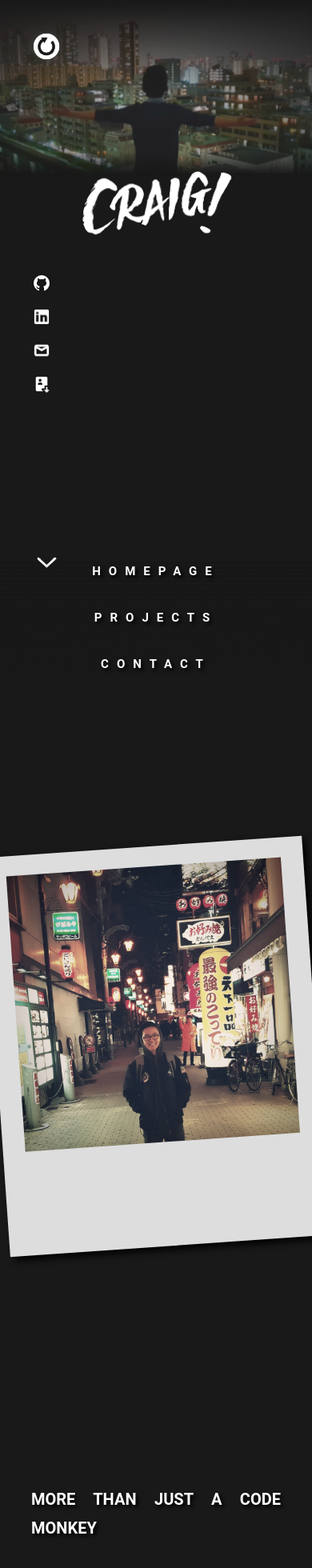
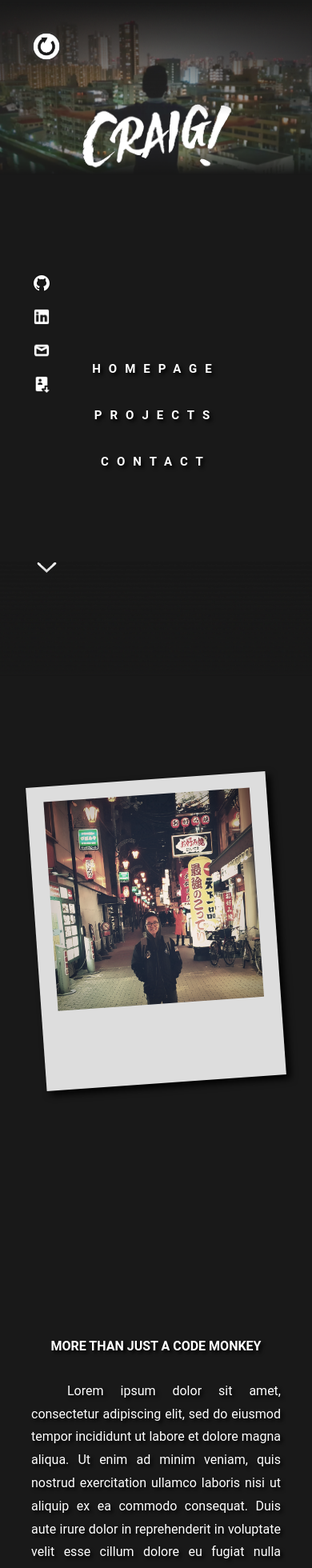
Before and after one commit to craigrusselltiu/website, a React (Create React App) app: page /#/ in a window 390 px wide. Shown: the top 1960 px of the page at 80% size. Built offline with nearby package versions, Linux system fonts and the light colour scheme.

Commit message:
Improve media queries and viewport transitions

```diff
--- a/src/index.css
+++ b/src/index.css
@@ -86,6 +86,7 @@ body {
   width: 100%;
   height: auto;
   text-align: center;
+  transition: all 0.2s;
 }
 
 /* Navbar and link bar */
@@ -101,10 +102,11 @@ body {
   animation-delay: 3s;
   animation-duration: 1s;
   animation-fill-mode: forwards;
+  transition: all 0.2s;
 }
 
 .linkbar {
-  position: absolute;
+  position: fixed;
   top: calc(50vh - 80px);
   left: 40px;
   width: 25px;
@@ -156,13 +158,13 @@ body {
 
 /* Modular page contents */
 .content-wrapper {
-  display: block;
+  display: flex;
   justify-content: space-between;
   margin: 0 10vw;
 }
 
 .content {
-  width: 80vw;
+  width: 40vw;
   margin: 20vh auto;
   text-align: center;
 }
@@ -172,6 +174,7 @@ body {
   background-color: #dddddd;
   position: absolute;
   top: -150%;
+  left: -50%;
   width: 400px;
   height: 500px;
   margin: auto calc(20vw - 200px);
@@ -204,7 +207,6 @@ body {
   font-size: 50px;
   font-weight: bold;
   opacity: 0;
-  margin-bottom: 500px;
 }
 
 .polaroid-paper:hover .polaroid {
@@ -284,24 +286,44 @@ body {
   cursor: pointer;
 }
 
-@media screen and (min-width: 1200px) {
+@media screen and (max-width: 1200px) {
+  .title {
+    top: 15vh;
+  }
+
+  .navbar {
+    margin-top: 50vh;
+    margin-bottom: 20vh;
+  }
+
   .linkbar {
-    position: fixed;
+    position: absolute;
   }
 
   .content-wrapper {
-    display: flex;
+    display: block;
   }
 
   .content {
-    width: 40vw;
+    width: 80vw;
+  }
+
+  .txt {
+    font-size: 16px;
   }
 
   .polaroid {
-    left: -50%;
+    left: 50px;
+    width: 300px;
+    height: 380px;
   }
 
   .polaroid-sig {
-    margin-bottom: 0px;
+    margin-bottom: 400px;
+  }
+
+  .polaroid-paper:hover .polaroid {
+    width: 350px;
+    height: 450px;
   }
 }
--- a/src/views/Home.js
+++ b/src/views/Home.js
@@ -7,6 +7,7 @@ const Home = () => {
         <div>
             <TextPhotoPair header='MORE THAN JUST A CODE MONKEY' img={pic1} sig={'Osaka, 2018'} />
             <TextPhotoPair type='left' />
+            <TextCenter />
             <TextPhotoPair />
             <TextCenter />
         </div>
```
